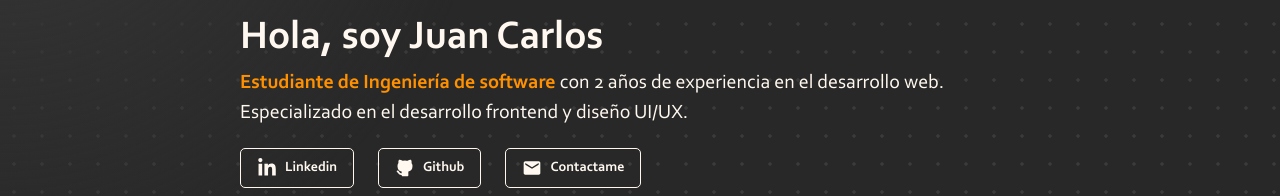
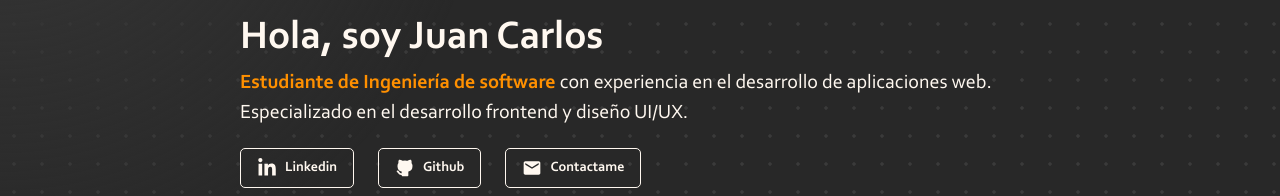
Before and after one commit to JuanCarlosLV/my-portfolio, a React (Vite) app: page / in a window 1280 px wide. Shown: the part 242-438 px from the top of the page. Built offline with nearby package versions, Linux system fonts and the light colour scheme.

Commit message:
Change information

```diff
--- a/src/App.jsx
+++ b/src/App.jsx
@@ -43,7 +43,7 @@ function App() {
               <strong className="text-secondaryColor">
                 Estudiante de Ingeniería de software
               </strong>{" "}
-              con 2 años de experiencia en el desarrollo web. Especializado en
+              con experiencia en el desarrollo de aplicaciones web. Especializado en
               el desarrollo frontend y diseño UI/UX.
             </p>
 
```
